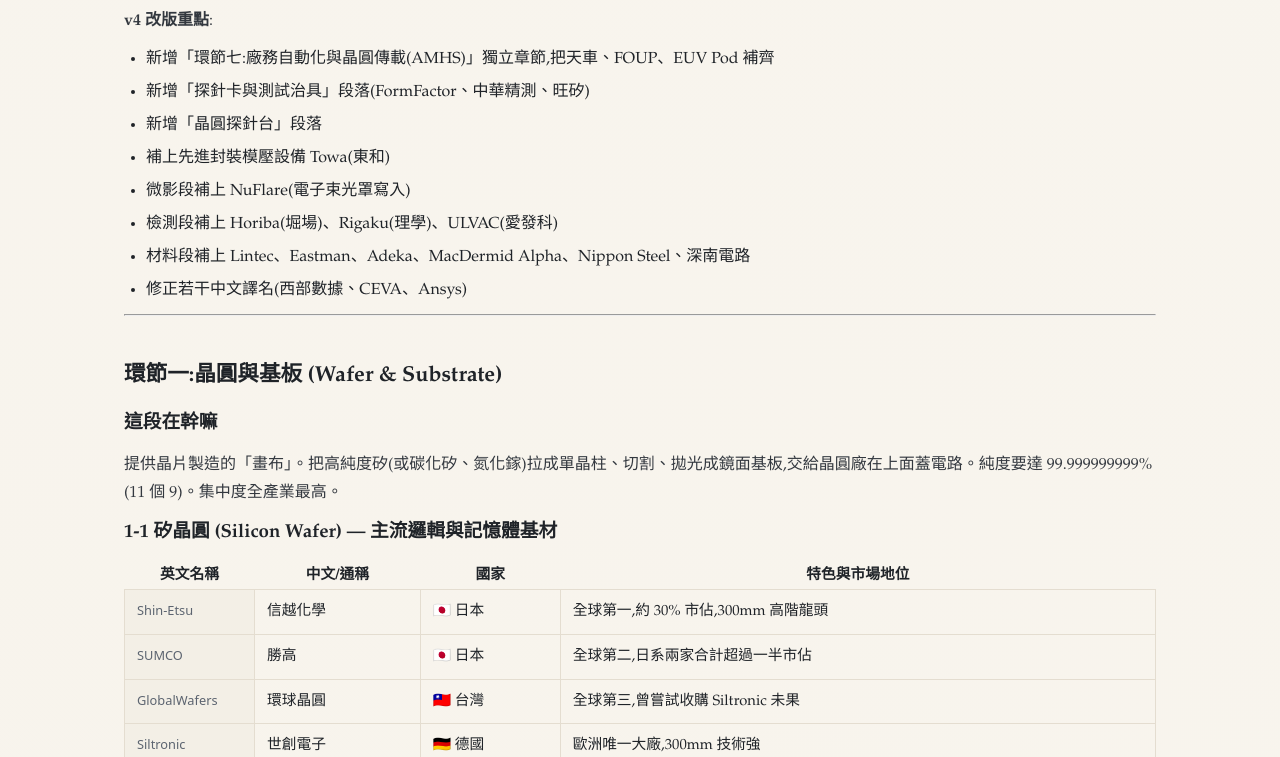
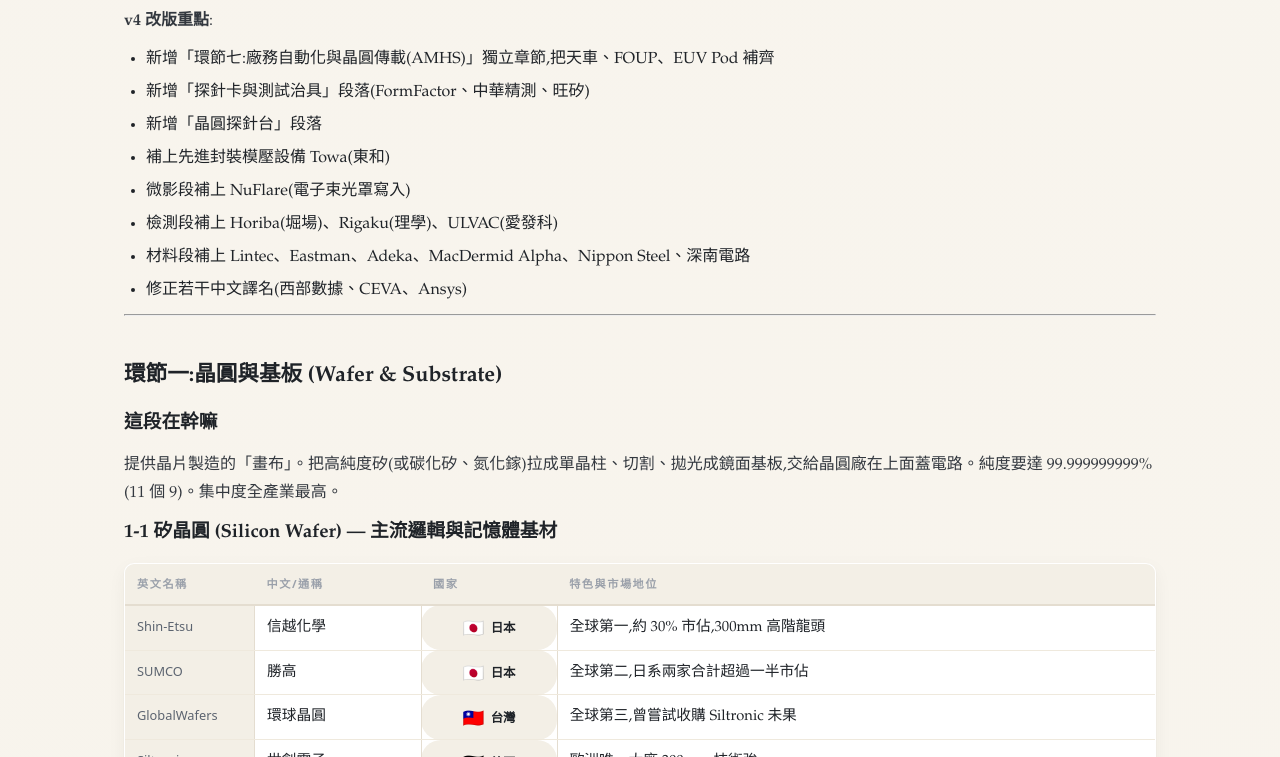
Before and after one commit to ChiChi0948/tech-kb, a plain HTML site: page reports/semi-primer-v4.html in a window 1280 px wide. Shown: the part 195-952 px from the top of the page. Drawn offline with Linux system fonts and the light colour scheme.

Commit message:
Add files via upload

```diff
--- a/reports/semi-primer-v4.html
+++ b/reports/semi-primer-v4.html
@@ -5,6 +5,59 @@
 <meta name="viewport" content="width=device-width, initial-scale=1.0">
 <title>半導體產業鏈 Primer v4 · 科技供應鏈知識庫</title>
 <link rel="stylesheet" href="../assets/style.css">
+<style>
+/* 表格第 3 欄「國旗 + 國名」——變成醒目的小胶囊 */
+article table td:nth-child(3){
+  white-space:nowrap;
+  font-family:ui-sans-serif,system-ui,sans-serif;
+  font-size:.78rem;
+  font-weight:600;
+  color:var(--ink);
+  background:var(--paper2);
+  border-radius:20px;
+  padding:4px 10px !important;
+  text-align:center;
+  vertical-align:middle;
+}
+/* 國旗 emoji 放大 */
+article table td:nth-child(3)::first-letter{
+  font-size:1.4em;
+  margin-right:3px;
+  vertical-align:-2px;
+}
+/* 讓包含國旗的欄位不要撐開整格：加點內邊距讓表格好看 */
+article table td{
+  padding:8px 10px;
+  vertical-align:top;
+}
+/* 標題列更明顯 */
+article table th{
+  background:var(--paper2);
+  font-family:ui-sans-serif,system-ui,sans-serif;
+  font-size:.7rem;
+  letter-spacing:1.5px;
+  text-transform:uppercase;
+  color:var(--faint);
+  text-align:left;
+  padding:10px 12px;
+  border-bottom:2px solid var(--line);
+}
+/* 表格整體：更精緻 */
+article table{
+  border-collapse:separate;
+  border-spacing:0;
+  width:100%;
+  margin:12px 0 20px;
+  background:var(--card);
+  border:1px solid var(--line);
+  border-radius:10px;
+  overflow:hidden;
+  box-shadow:var(--shadow);
+}
+article table tr:not(:last-child) td{
+  border-bottom:1px solid var(--line2);
+}
+</style>
 </head>
 <body>
 <header class="site">
```
